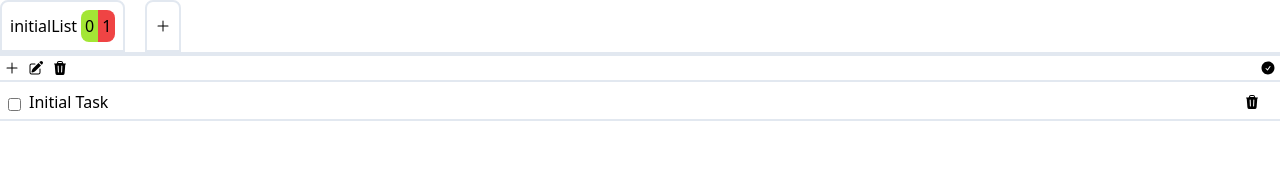
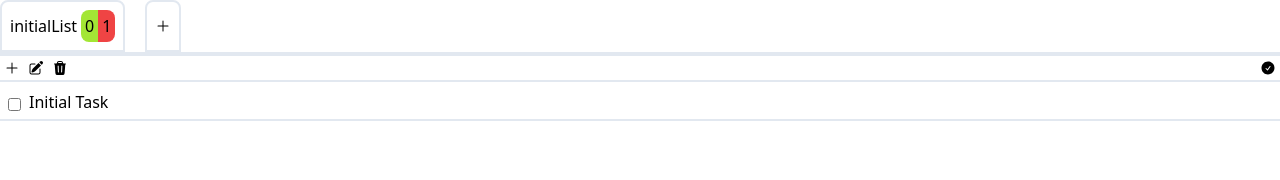
Before and after one commit to Thomas-De-Oliveira/projetToDoList, a Next.js app in the folder project-to-do/: page /list/1/allTask in a window 1280 px wide. Shown: the top 180 px of the page. Built offline with nearby package versions, Linux system fonts and the light colour scheme.

Commit message:
mise a jour design

```diff
--- a/project-to-do/src/components/Link.jsx
+++ b/project-to-do/src/components/Link.jsx
@@ -7,7 +7,7 @@ const Link = (props) => {
   return (
     <NextLink
       {...otherProps}
-      className={classNames("hover:underline", className)}
+      className={classNames("", className)}
     />
   )
 }
--- a/project-to-do/src/components/ListTask.jsx
+++ b/project-to-do/src/components/ListTask.jsx
@@ -45,7 +45,7 @@ const ListTask = (props) => {
             <li key={index} className={filter === "notDoTask" ? value["doTask"] === 1 ? "hidden" : "flex flex-wrap border-b-2 border-slate-200 mt-2" : "flex flex-wrap border-b-2 border-slate-200 mt-2"}>
               <FormFieldCheckbox className="p-2 m-2" checked={value["doTask"] === 1 ? "checked" : ""} type="checkbox" data-list-id={initialValues.id}
               data-task-id={value["idTask"]} name="doTask" value={value["doTask"]} onChange={onChange} /><Link className="flex flex-grow" href={`/list/${listId}/${value["idTask"]}/editTask`}> {value["description"]}</Link>
-              <Button type="button" className="rounded-full mx-4 flex justify-end" variant="transparent" size="tr" data-task-id={value["idTask"]} onClick={onClick}><TrashIcon className="w-4" /></Button> </li>
+              <Button type="button" className="rounded-full mx-4 flex justify-end opacity-0 hover:opacity-100" variant="transparent" size="tr" data-task-id={value["idTask"]} onClick={onClick}><TrashIcon className="w-4" /></Button> </li>
           ))}
     </ul>
     </Form>
--- a/project-to-do/src/pages/list/[listId]/[taskId]/editTask.jsx
+++ b/project-to-do/src/pages/list/[listId]/[taskId]/editTask.jsx
@@ -20,7 +20,6 @@ const EditTaskPage = (props) => {
   } = props
   const { lists, updateTask } = useContext()
   const router = useRouter()
-  // eslint-disable-next-line no-console
   const handleUpdateTask = useCallback(
     (values) => {
       updateTask(values, listId, taskId)
```
Also changed, not shown: project-to-do/.eslintrc.js.
